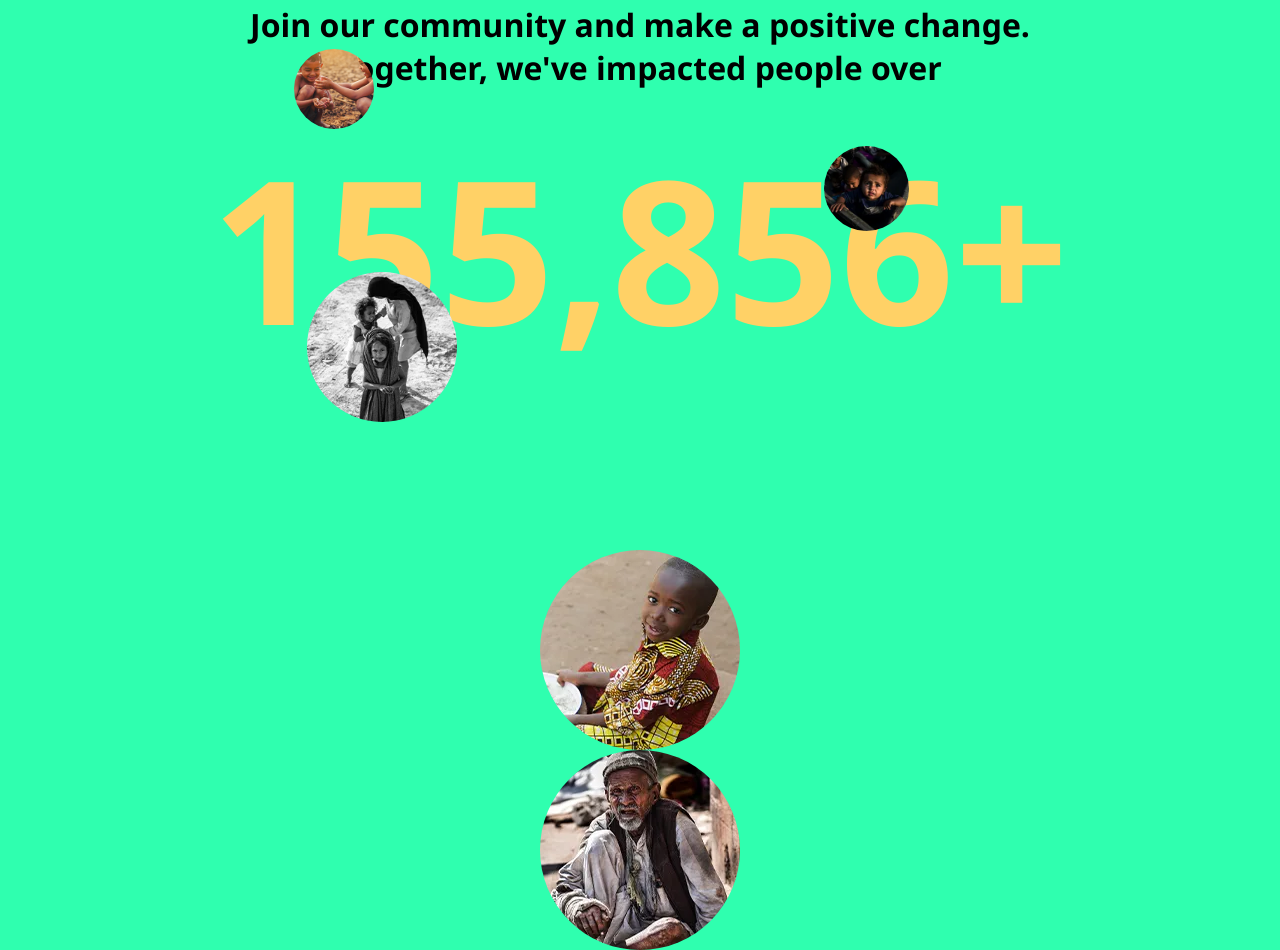
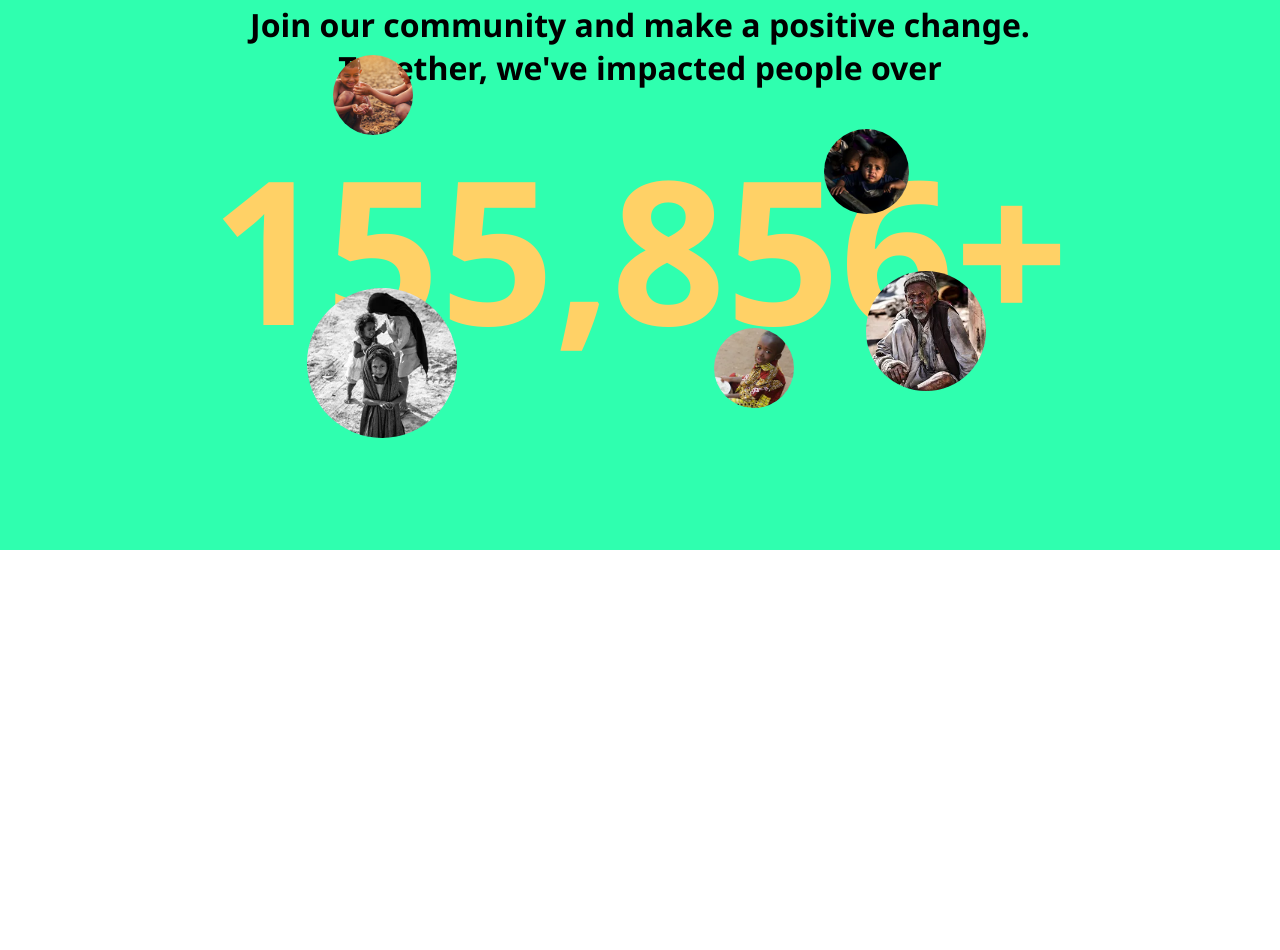
Before and after one commit to Sivasundhar16/Charity-Flow, a plain HTML site: page about.html in a window 1280 px wide. Shown: the part 4115-5065 px from the top of the page. After the commit the page ends 4665 px from the top, so only its background shows below. Drawn offline with Linux system fonts and the light colour scheme.

Commit message:
completed position.only animation left

```diff
--- a/about.css
+++ b/about.css
@@ -490,8 +490,8 @@ body {
 
 .firstcommunity {
   position: absolute;
-  top: 7%;
-  left: 23%;
+  top: 13%;
+  left: 26%;
   width: 80px;
   height: 80px;
 }
@@ -501,13 +501,29 @@ body {
   width: 85px;
   height: 85px;
   right: 29%;
-  top: 17%;
+  top: 26%;
 }
 
 .thridcommunity {
   position: absolute;
   width: 150px;
   height: 150px;
-  top: 30%;
+  top: 54%;
   left: 24%;
 }
+
+.fourthcommunity {
+  position: absolute;
+  width: 80px;
+  height: 80px;
+  top: 61%;
+  right: 38%;
+}
+
+.fifthcommunity {
+  position: absolute;
+  width: 120px;
+  height: 120px;
+  top: 51%;
+  right: 23%;
+}
--- a/about.html
+++ b/about.html
@@ -300,8 +300,16 @@
         class="makeround thridcommunity"
         alt="img"
       />
-      <img src="./public/community 4.jpg" class="makeround" alt="img" />
-      <img src="./public/community 5.jpg" class="makeround" alt="img" />
+      <img
+        src="./public/community 4.jpg"
+        class="makeround fourthcommunity"
+        alt="img"
+      />
+      <img
+        src="./public/community 5.jpg"
+        class="makeround fifthcommunity"
+        alt="img"
+      />
     </div>
   </body>
   <script>
```
